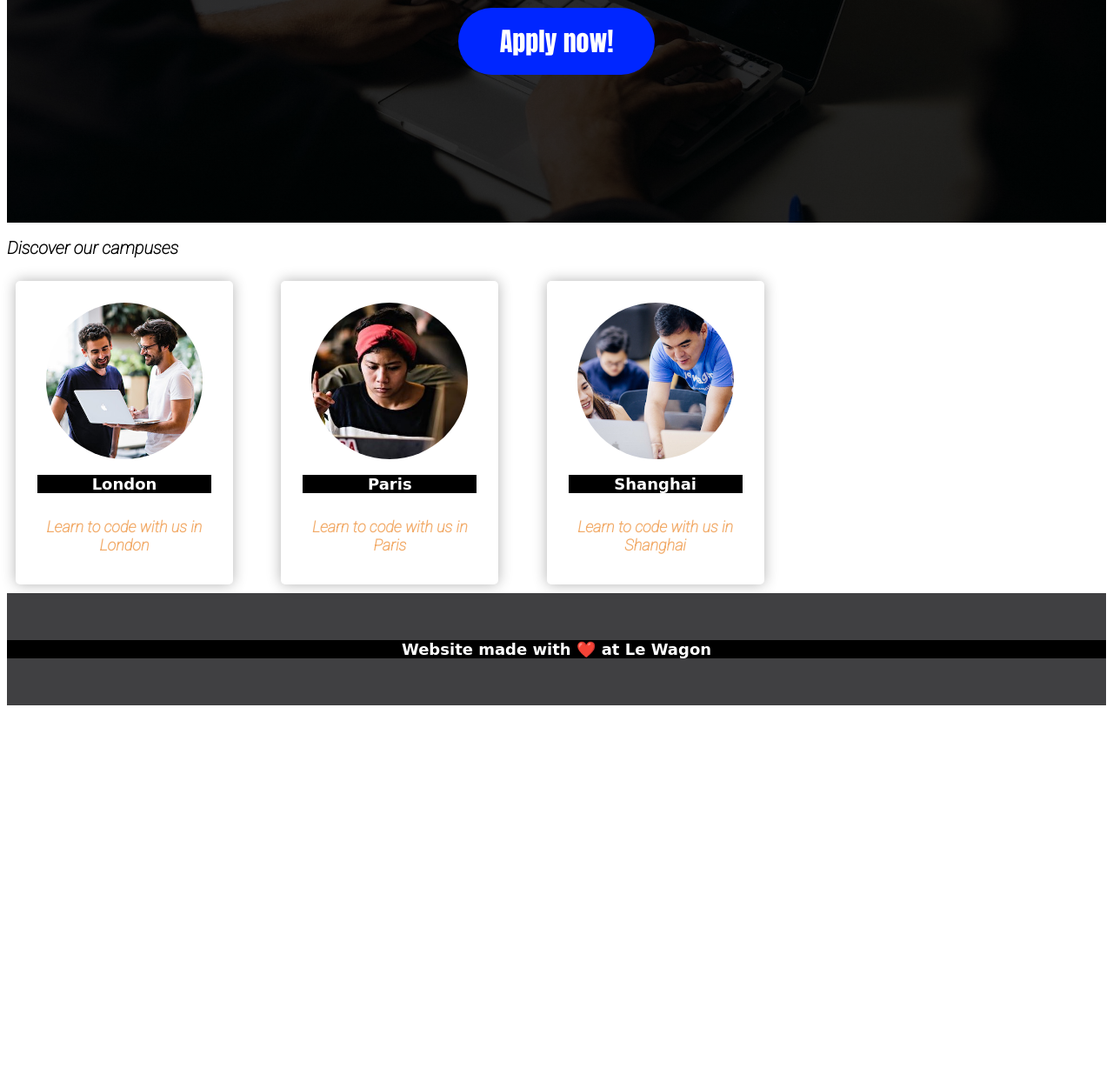
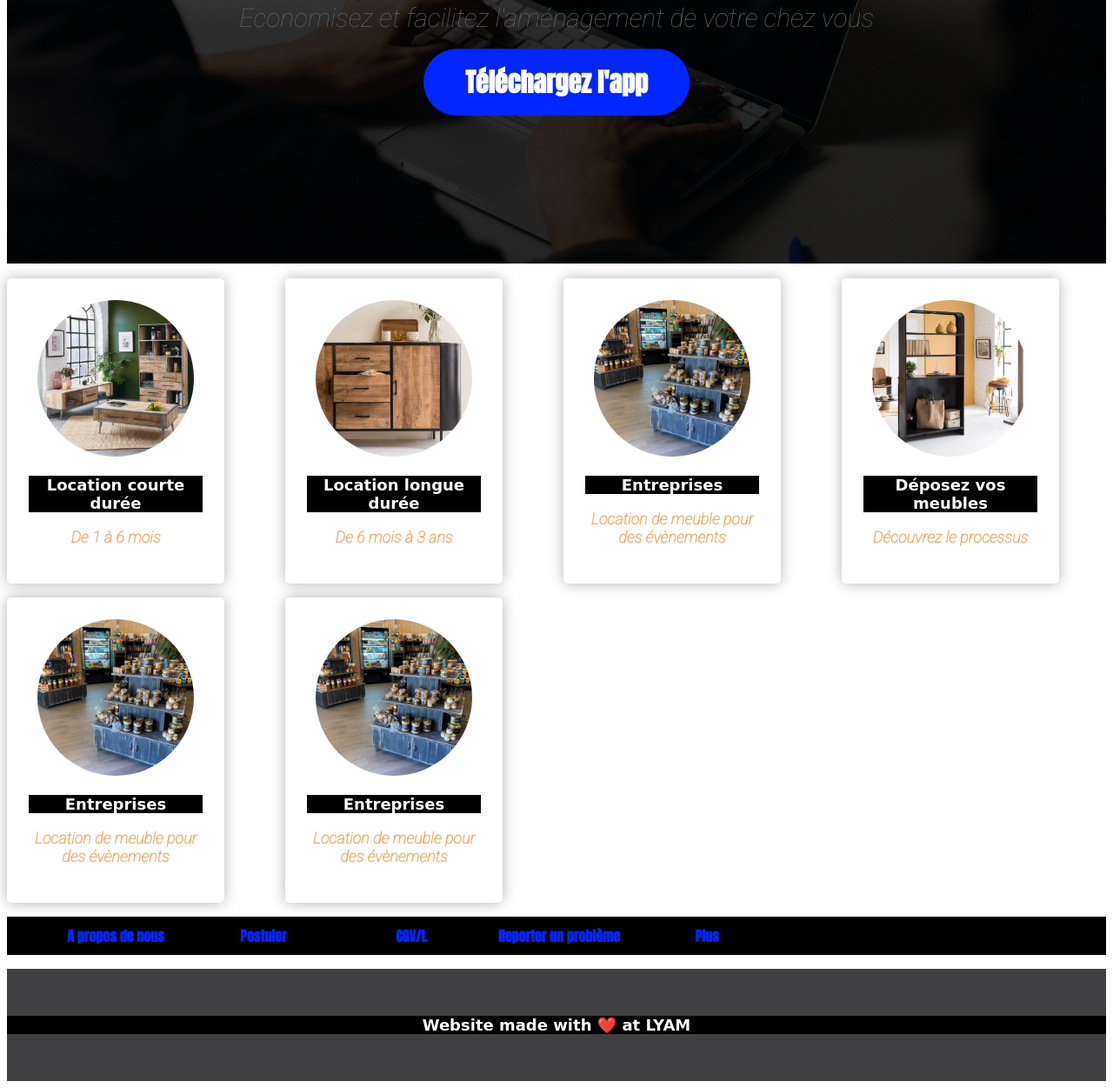
Before and after one commit to manonnael/landing, a plain HTML site: page index.html in a window 1280 px wide. Shown: the part 318-1569 px from the top of the page at 87% size. Before the commit the page ends 1137 px from the top, so only its background shows below. Drawn offline with Linux system fonts and the light colour scheme; a web font is replaced by a local one.

Commit message:
Add files via upload

```diff
--- a/index.html
+++ b/index.html
@@ -1,8 +1,8 @@
-ette<!DOCTYPE html>
+<!DOCTYPE html>
 <html lang="en">
 <head>
   <meta charset="UTF-8">
-  <title>Le Wagon - Web Development Sprint</title>
+  <title>LYAM - Plateforme de C2C</title>
 
   <!-- Change these Google fonts with your own choice -->
 <link rel="preconnect" href="https://fonts.googleapis.com">
@@ -11,47 +11,129 @@ ette<!DOCTYPE html>
 
   <link rel="stylesheet" href="style.css">
 </head>
+<header>
+  <nav>
+    <ul id="menu">
+      <li>
+        <div class="bouton">
+          <a href="">La team</a>
+        </div>
+      </li>
+      <li>
+        <div class="bouton">
+          <a href="">Concept</a>
+        </div>
+      </li>
+      <li>
+        <div class="bouton">
+          <a href="">FAQ</a>
+        </div>
+      </li>
+      <li>
+        <div class="bouton">
+          <a href="">Location</a>
+        </div>
+      </li>
+      <li>
+        <div class="bouton">
+          <a href="">Achat</a>
+        </div>
+      </li>
+    </ul>
+  </nav>
+</header>
 <body>
 
   <!-- Banner section -->
 <div class="banner">
-  <h1>Change your life, learn to code</h1>
-  <h4>Le Wagon brings technical skills to creative people</p>
-  <a href="https://learn.lewagon.com/c/5240/b/3197" class="button-blue">Apply now!</a>
+  <h1>Votre plateforme de location de meubles</h1>
+  <h4>Economisez et facilitez l'aménagement de votre chez vous</p>
+  <a href="https://learn.lewagon.com" class="button-blue">Téléchargez l'app</a>
 </div>
 
  <!-- Container  -->
 <div class="container">
-  <h2>Discover our campuses</h2>
+  <h2></h2>
 
   <div class="cards">
 
 <!-- London card -->
     <div class="card-white">
-      <img src="images/london.jpg" alt="london" width="200">
-      <h3>London</h3>
-      <p>Learn to code with us in London</p>
+      <img src="images/Image 1 meuble.jpeg" alt="Location_courte" width="200">
+      <h3>Location courte durée</h3>
+      <p>De 1 à 6 mois</p>
     </div>
 
 <!-- Paris card -->
     <div class="card-white">
-      <img src="images/paris.jpg" alt="paris" width="200">
-      <h3>Paris</h3>
-      <p>Learn to code with us in Paris</p>
+      <img src="images/Image 2 meuble.jpeg" alt="Location_longue" width="200">
+      <h3>Location longue durée</h3>
+      <p>De 6 mois à 3 ans</p>
+    </div>
+
+    <div class="card-white">
+      <img src="images/Image 4 meuble.jpeg" alt="Entreprises" width="200">
+      <h3>Entreprises</h3>
+      <p>Location de meuble pour des évènements</p>
     </div>
 
 <!-- Shanghai card -->
     <div class="card-white">
-      <img src="images/shanghai.jpg" alt="shanghai" width="200">
-      <h3>Shanghai</h3>
-      <p>Learn to code with us in Shanghai</p>
+      <img src="images/Image 3 meuble.jpeg" alt="Dépose" width="200">
+      <h3>Déposez vos meubles</h3>
+      <p>Découvrez le processus</p>
     </div>
+
+    <div class="card-white">
+      <img src="images/Image 4 meuble.jpeg" alt="Entreprises" width="200">
+      <h3>Entreprises</h3>
+      <p>Location de meuble pour des évènements</p>
+    </div>
+
+    <div class="card-white">
+      <img src="images/Image 4 meuble.jpeg" alt="Entreprises" width="200">
+      <h3>Entreprises</h3>
+      <p>Location de meuble pour des évènements</p>
+    </div>
+
   </div>
+</div>
+
+<div>
+  <nav>
+    <ul id="menu">
+      <li>
+        <div class="bouton">
+          <a href="">A propos de nous</a>
+        </div>
+      </li>
+      <li>
+        <div class="bouton">
+          <a href="">Postuler</a>
+        </div>
+      </li>
+      <li>
+        <div class="bouton">
+          <a href="">CGV/L</a>
+        </div>
+      </li>
+      <li>
+        <div class="bouton">
+          <a href="">Reporter un problème</a>
+        </div>
+      </li>
+      <li>
+        <div class="bouton">
+          <a href="">Plus</a>
+        </div>
+      </li>
+    </ul>
+  </nav>
 </div>
 
   <!-- footer section -->
 <div class="footer">
-  <h5>Website made with ❤️ at Le Wagon</p>
+  <h5>Website made with ❤️ at LYAM</p>
 </div>
 </body>
 </html>
--- a/style.css
+++ b/style.css
@@ -1,9 +1,4 @@
 /* style.css */
-body {
-  font-family: Overpass;
-  color: black;
-  font-size: 18px;
-}
 
 h1 {
   font-family: 'Anton', sans-serif;
@@ -59,15 +54,16 @@ p {
 
 a {
   font-family:'Anton', sans sans-serif;
-  color:rgb(0, 38, 255),
+  color:rgb(0, 38, 255);
   font-weight: bold;
   text-decoration: none;
   transition: .3s;
 }
 
 .container{
-  width: 900px;
-  margin: 0px;
+  align-content: center;
+  justify-content: center;
+
 }
 
 .banner{
@@ -108,16 +104,7 @@ a {
   width: 200px;
   text-align: center;
   padding: 25px;
-  margin: 10px;
-  align-content: center;
-  justify-content: space-around;
 }
-
-.card-white p{
-  display: inline-block;
-  margin: 10px;
-  padding: 0px 0px;
-  }
 
 .card-white img {
   width: 180px;
@@ -133,16 +120,62 @@ a {
 }
 
 .cards {
-  display: grid;
-  grid-template-columns: 1fr 1fr 1fr;
+  display:grid;
+  grid-template-columns: 1fr 1fr 1fr 1fr;
   grid-gap: 16px;
-  align-content: center;
-  align-items: start;
+
+  justify-content: center;
 }
 
 .footer h5 {
   color: white;
 }
-a:hover {
-  color: #CE2FAE;
-}/* Write some CSS below */
+/* Write some CSS below */
+
+#menu {
+ display: flex;
+ padding-top:5px;
+ padding-bottom: 5px;
+ justify content: space-ground;
+ background-color: black;
+}
+
+#menu li {
+  list-style-type: none;
+}
+
+.bouton {
+
+display : inline-block;
+min-width: 160px;
+margin: 0,5rem;
+padding:  5px 5px;
+text-align: center;
+}
+
+@media (max-width: 800px) {
+  .cards {
+    grid-template-columns: 1fr;
+  }
+
+  .card-white {
+    width: 400px;
+    justify-content: center;
+  }
+
+/* Container media queries */
+@media (min-width: 500px) {
+  .container {
+    width: 400px;
+  }
+
+
+@media (min-width: 800px) {
+  .container {
+    width: 600px;
+  }
+
+@media (min-width: 1000px) {
+  .container {
+    width: 800px;
+  }
```
Also changed, not shown: images/Image 1 meuble.jpeg (added), images/Image 2 meuble.jpeg (added), images/Image 3 meuble.jpeg (added), images/Image 4 meuble.jpeg (added), images/Image background meuble.jpeg (added).
